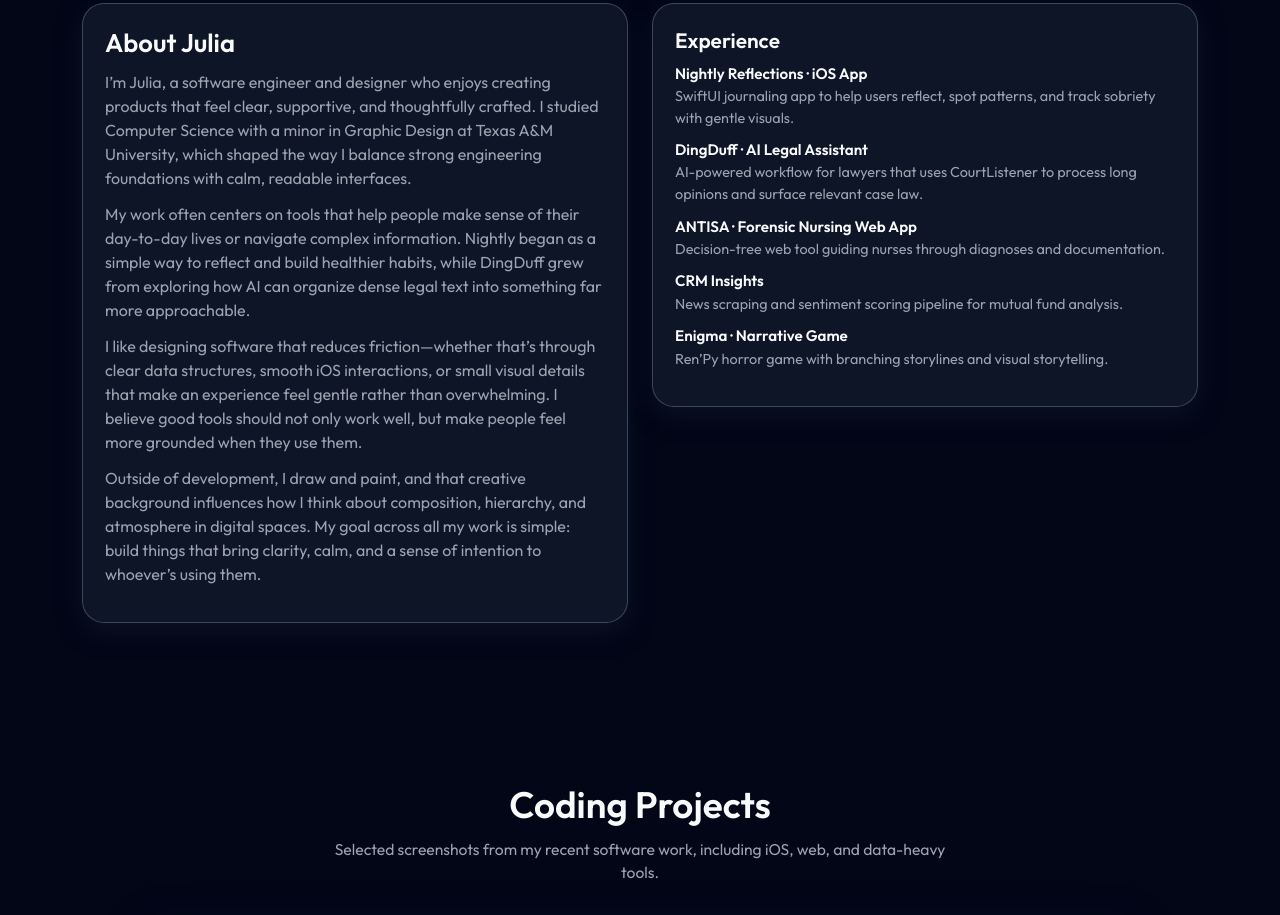
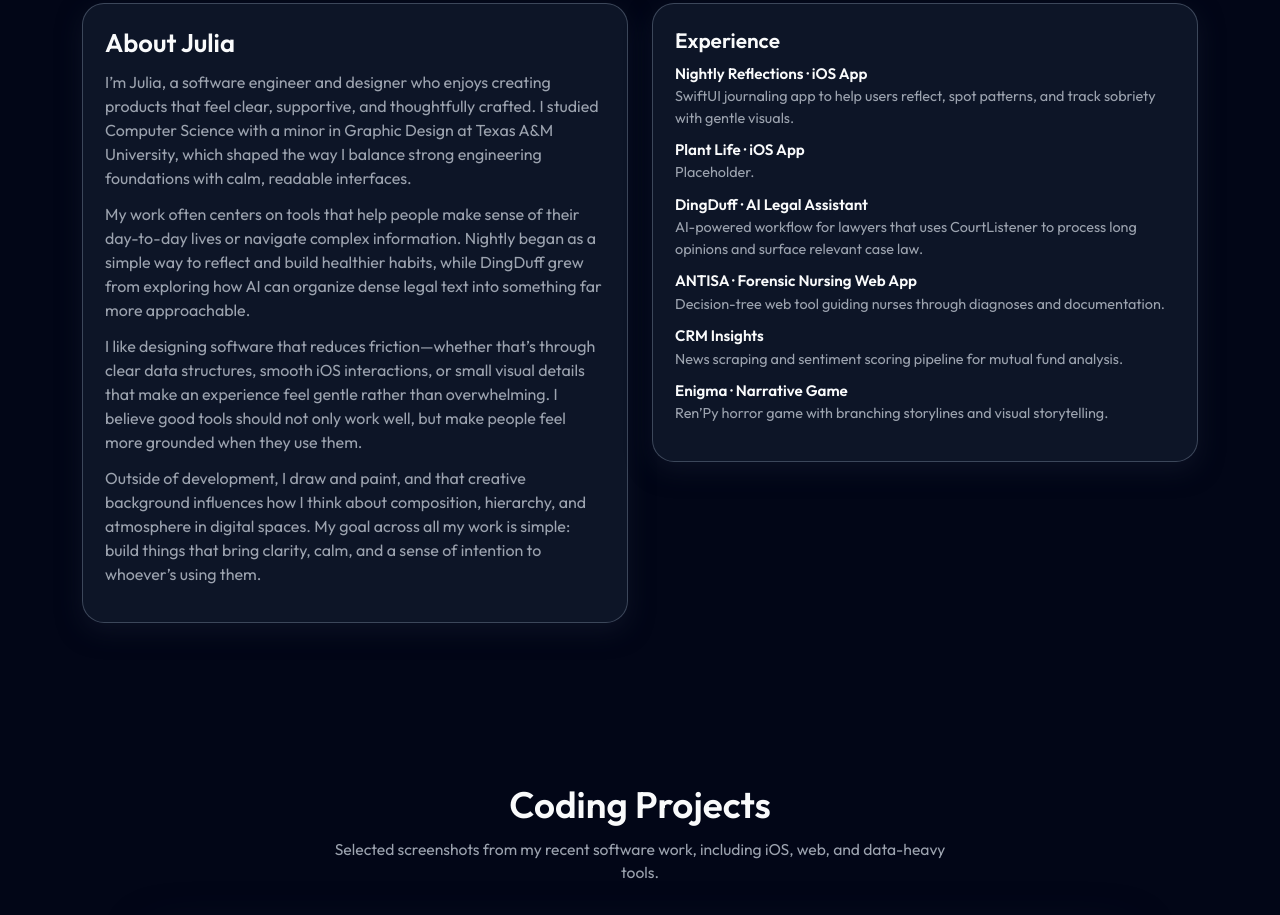
Before and after one commit to juliateleki/portfolio, a plain HTML site: page index.html in a window 1280 px wide. Shown: the part 924-1839 px from the top of the page. Drawn offline with Linux system fonts and the light colour scheme.

Commit message:
new prpject

```diff
--- a/index.html
+++ b/index.html
@@ -273,6 +273,10 @@
                     </p>
                   </li>
                   <li>
+                    <h6>Plant Life · iOS App</h6>
+                    <p>Placeholder.</p>
+                  </li>
+                  <li>
                     <h6>DingDuff · AI Legal Assistant</h6>
                     <p>
                       AI-powered workflow for lawyers that uses CourtListener to
```
